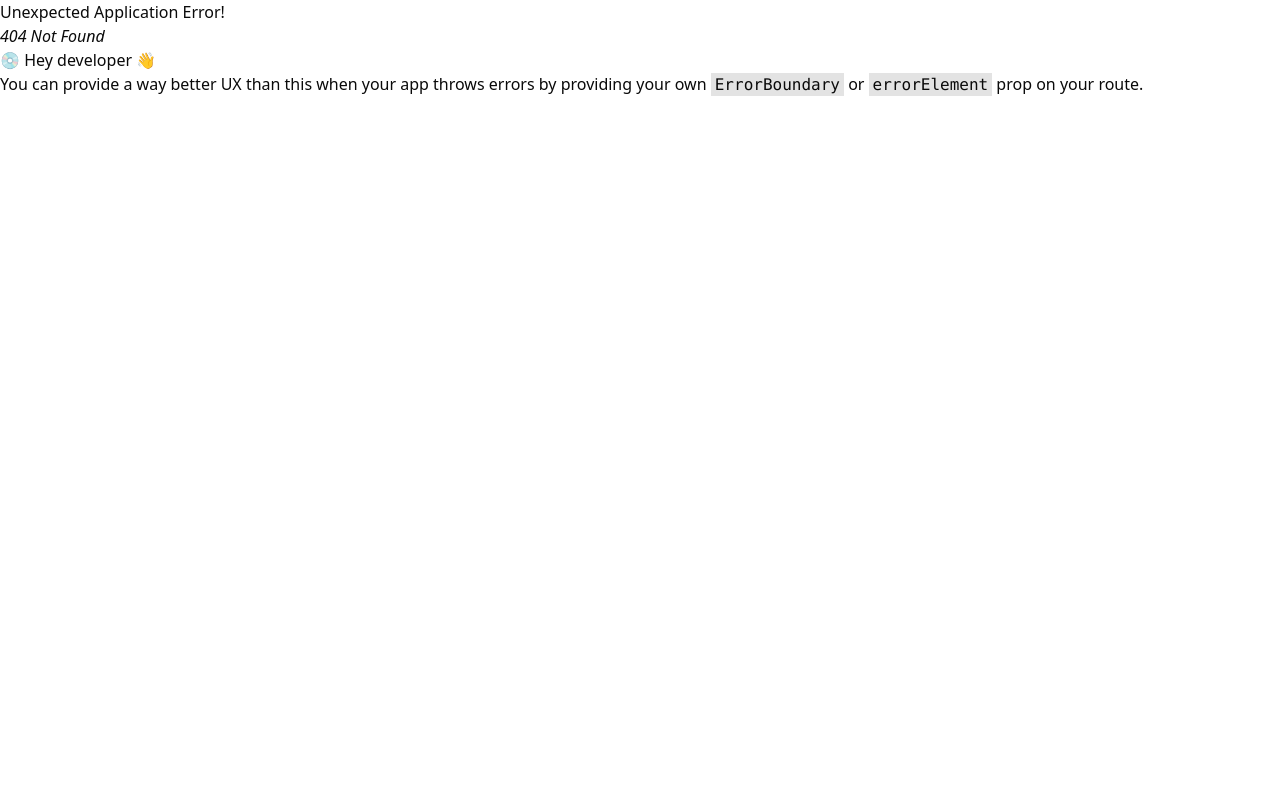
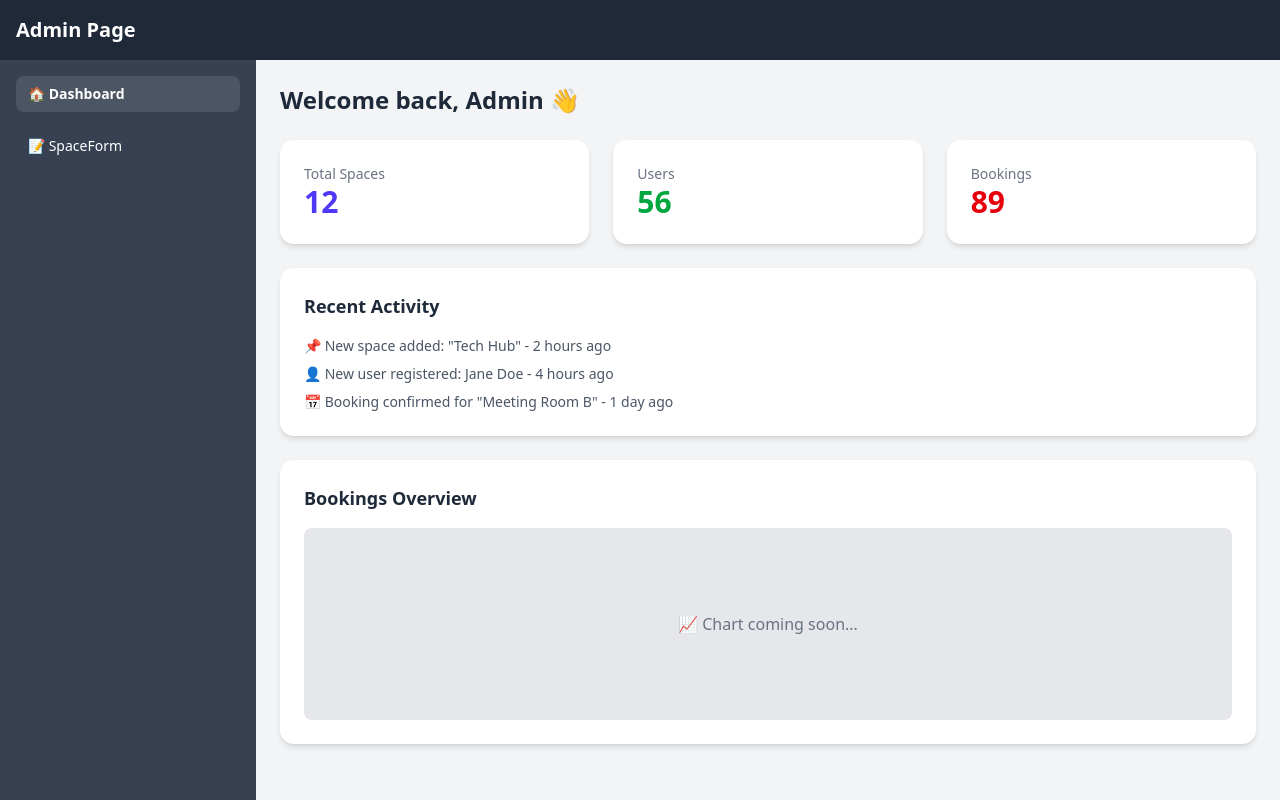
Before and after one commit to RobertHaji/spacer-frontend, a React (Vite) app: page /AdminPage in a window 1280 px wide. Before the commit this address had no page. Built offline with nearby package versions, Linux system fonts and the light colour scheme.

Commit message:
adds Admin page

```diff
--- a/src/main.jsx
+++ b/src/main.jsx
@@ -14,6 +14,7 @@ import SpaceForm from "./components/SpaceForm";
 import { SpacesPage } from "./pages/SpacesPage";
 import HomePage from "./pages/Home";
 import BookingsPage from "./pages/BookingPage";
+import AdminPage from "./pages/AdminPage";
 import { Toaster } from "react-hot-toast";
 
 const routes = createBrowserRouter([
@@ -51,6 +52,10 @@ const routes = createBrowserRouter([
     path: "/category",
     element: <CategoryPage />,
   },
+  {
+    path: "/AdminPage",
+    element: <AdminPage/>
+  }
 ]);
 
 createRoot(document.getElementById("root")).render(
--- /dev/null
+++ b/src/pages/AdminPage.jsx
@@ -0,0 +1,85 @@
+import { useState } from "react";
+import SpaceForm from "../components/SpaceForm";
+
+export default function AdminPage() {
+  const [activeSection, setActiveSection] = useState("dashboard");
+
+  return (
+    <div className="min-h-screen flex flex-col">
+      {/* Top Navigation */}
+      <header className="bg-[#1f2937] text-white p-4 text-xl font-semibold shadow-md">
+        Admin Page
+      </header>
+
+      <div className="flex flex-1">
+        {/* Sidebar */}
+        <aside className="w-64 bg-[#374151] text-white p-4 space-y-4">
+          <nav className="flex flex-col space-y-4 text-sm">
+            <button
+              onClick={() => setActiveSection("dashboard")}
+              className={`text-left px-3 py-2 rounded-md ${
+                activeSection === "dashboard" ? "bg-[#4b5563] font-bold" : "hover:bg-[#4b5563]"
+              }`}
+            >
+              🏠 Dashboard
+            </button>
+            <button
+              onClick={() => setActiveSection("spaceform")}
+              className={`text-left px-3 py-2 rounded-md ${
+                activeSection === "spaceform" ? "bg-[#4b5563] font-bold" : "hover:bg-[#4b5563]"
+              }`}
+            >
+              📝 SpaceForm
+            </button>
+          </nav>
+        </aside>
+
+        {/* Main Content */}
+        <main className="flex-1 p-6 bg-gray-100">
+          {activeSection === "dashboard" && (
+            <div className="space-y-6">
+              {/* Greeting */}
+              <h1 className="text-2xl font-bold text-gray-800">Welcome back, Admin 👋</h1>
+
+              {/* Dashboard Cards */}
+              <div className="grid grid-cols-1 sm:grid-cols-2 lg:grid-cols-3 gap-6">
+                <div className="bg-white p-6 rounded-xl shadow-md">
+                  <h2 className="text-gray-500 text-sm font-medium">Total Spaces</h2>
+                  <p className="text-3xl font-bold text-indigo-600">12</p>
+                </div>
+                <div className="bg-white p-6 rounded-xl shadow-md">
+                  <h2 className="text-gray-500 text-sm font-medium">Users</h2>
+                  <p className="text-3xl font-bold text-green-600">56</p>
+                </div>
+                <div className="bg-white p-6 rounded-xl shadow-md">
+                  <h2 className="text-gray-500 text-sm font-medium">Bookings</h2>
+                  <p className="text-3xl font-bold text-red-600">89</p>
+                </div>
+              </div>
+
+              {/* Recent Activity */}
+              <div className="bg-white p-6 rounded-xl shadow-md">
+                <h2 className="text-lg font-semibold text-gray-800 mb-4">Recent Activity</h2>
+                <ul className="space-y-2 text-sm text-gray-600">
+                  <li>📌 New space added: "Tech Hub" - 2 hours ago</li>
+                  <li>👤 New user registered: Jane Doe - 4 hours ago</li>
+                  <li>📅 Booking confirmed for "Meeting Room B" - 1 day ago</li>
+                </ul>
+              </div>
+
+              {/* Graph Placeholder */}
+              <div className="bg-white p-6 rounded-xl shadow-md">
+                <h2 className="text-lg font-semibold text-gray-800 mb-4">Bookings Overview</h2>
+                <div className="h-48 bg-gray-200 rounded-md flex items-center justify-center text-gray-500">
+                  📈 Chart coming soon...
+                </div>
+              </div>
+            </div>
+          )}
+
+          {activeSection === "spaceform" && <SpaceForm />}
+        </main>
+      </div>
+    </div>
+  );
+}
```
